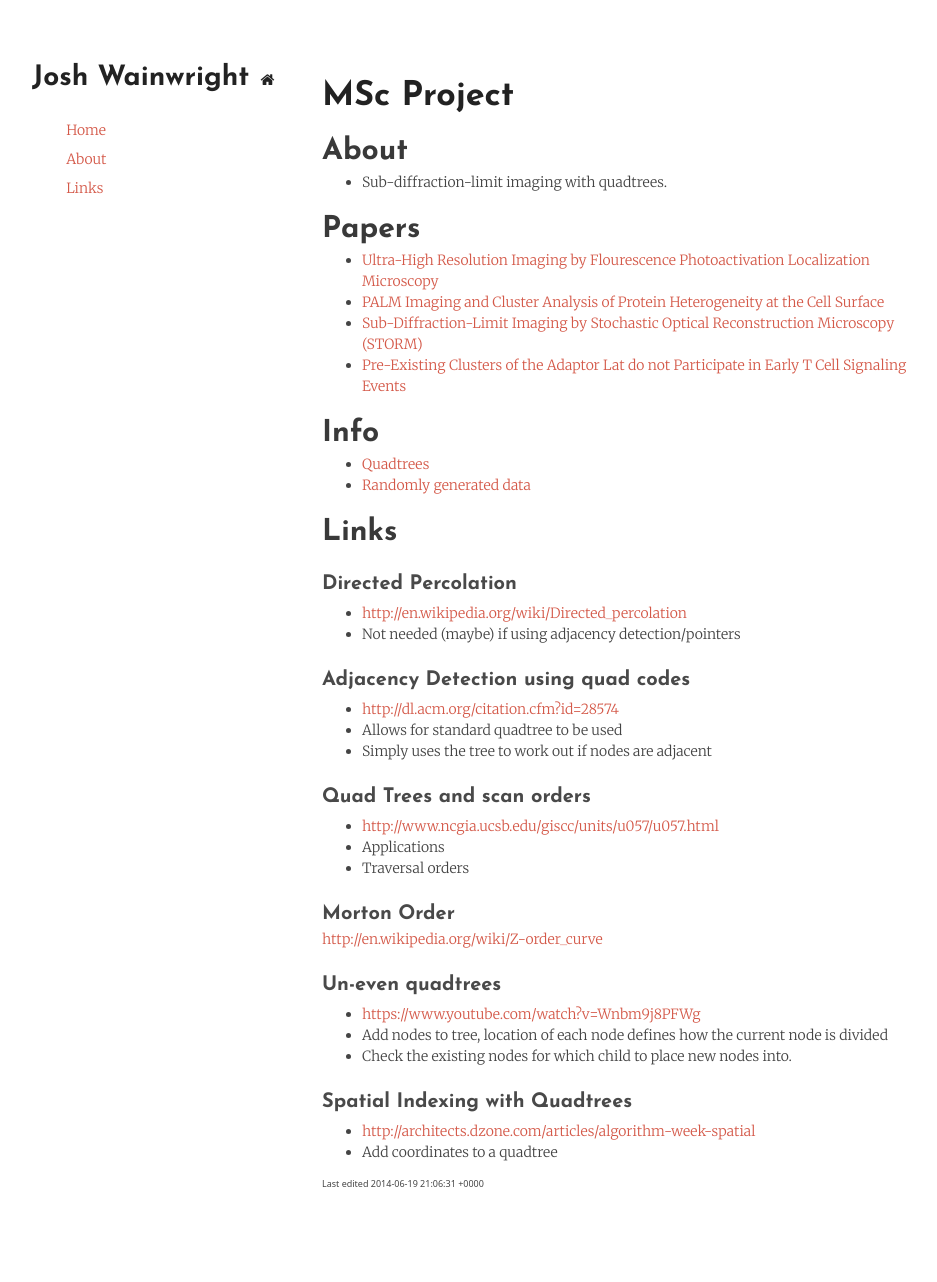
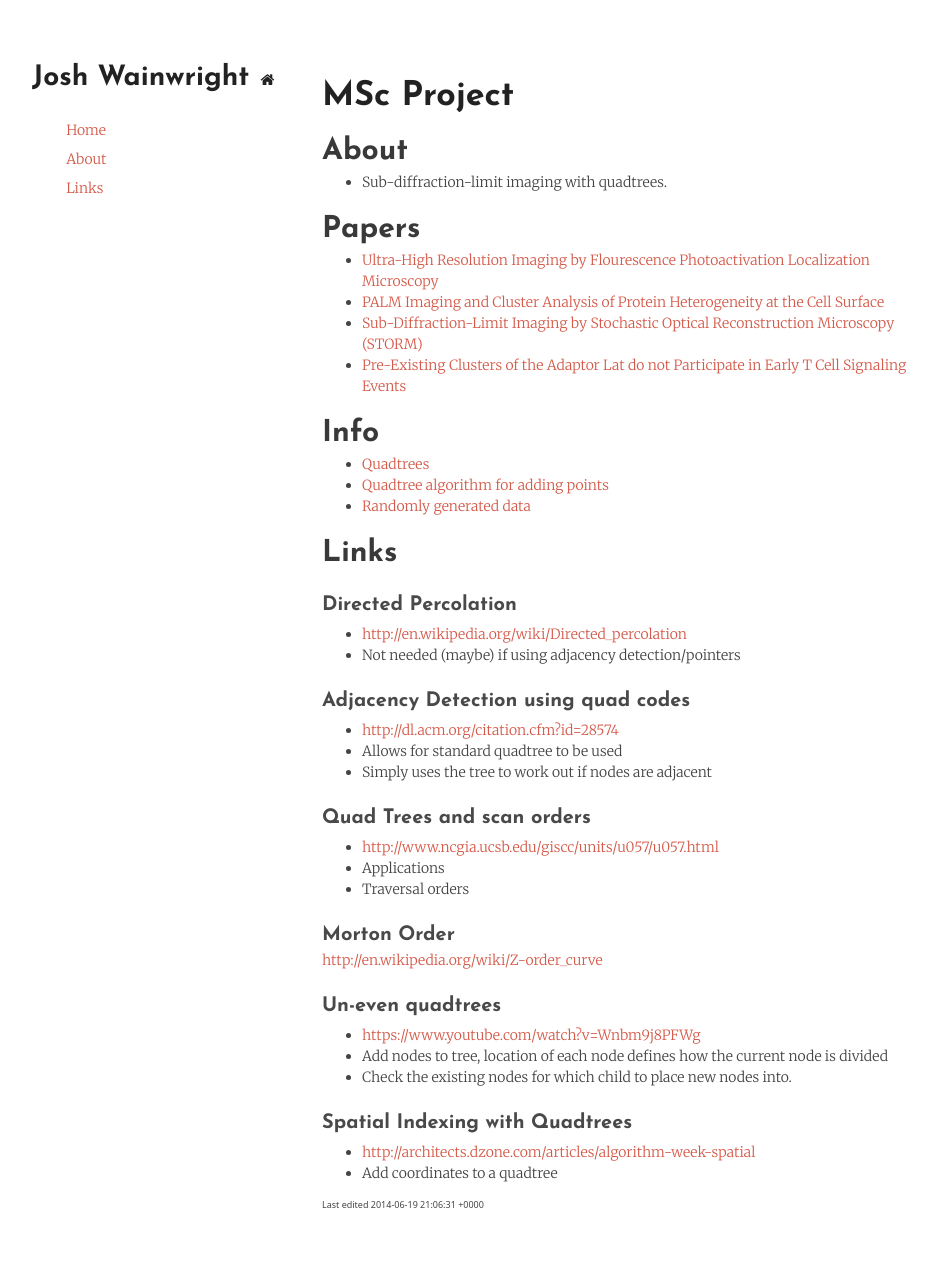
Before and after one commit to joshaw/MScProject, a Jekyll site: the page built from site/index.md, in a window 1280 px wide. Shown: the whole page, without its empty margins (148-1085 px from the left). Built offline with Jekyll 4.4.1, drawn with Linux system fonts in a browser that asks for light colours; before the commit the page ends 1261 px from its top, so only the background shows below that.

Commit message:
Add link to algorithm post

```diff
--- a/site/index.md
+++ b/site/index.md
@@ -20,6 +20,7 @@ title: Home
 
 ## Info
 - [Quadtrees](infoposts/quadtrees.html)
+- [Quadtree algorithm for adding points](infoposts/point_adding_to_quadtree.md)
 - [Randomly generated data](infoposts/randomdata.html)
 
 ## Links
```
